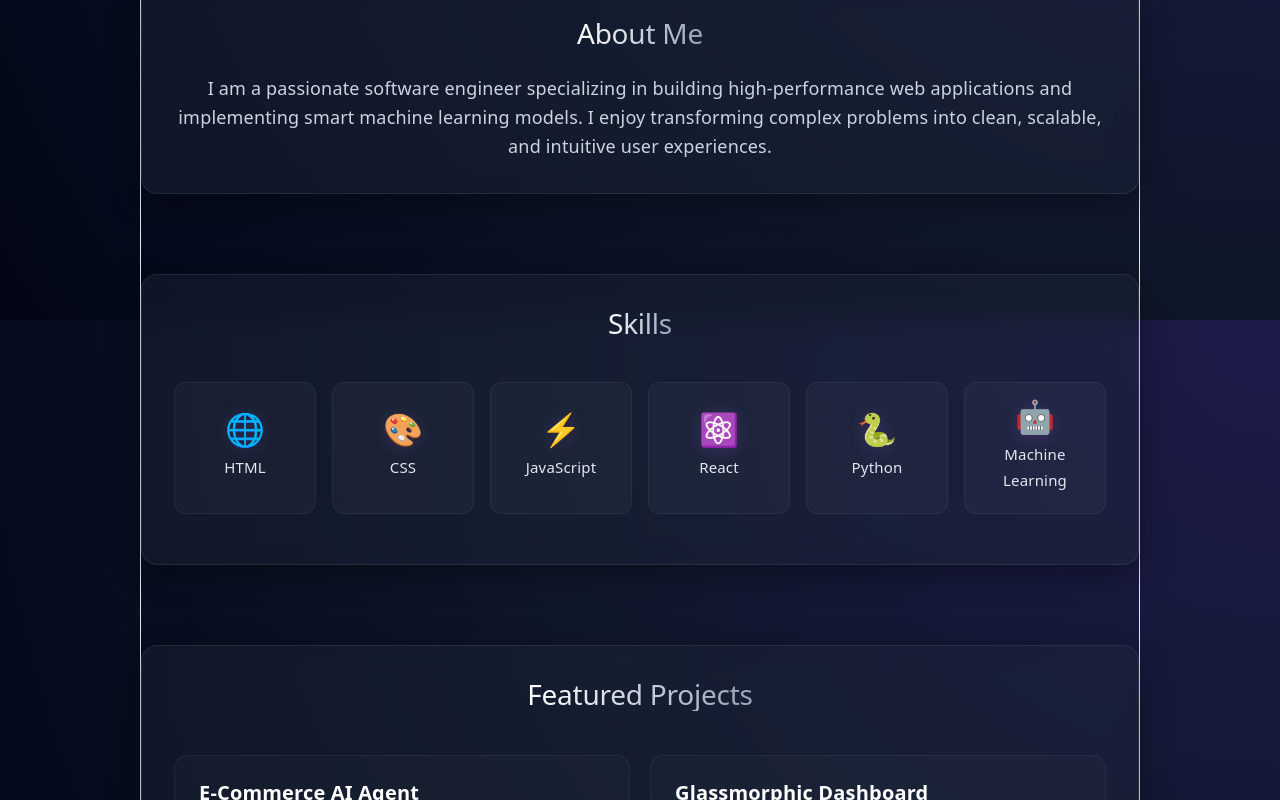
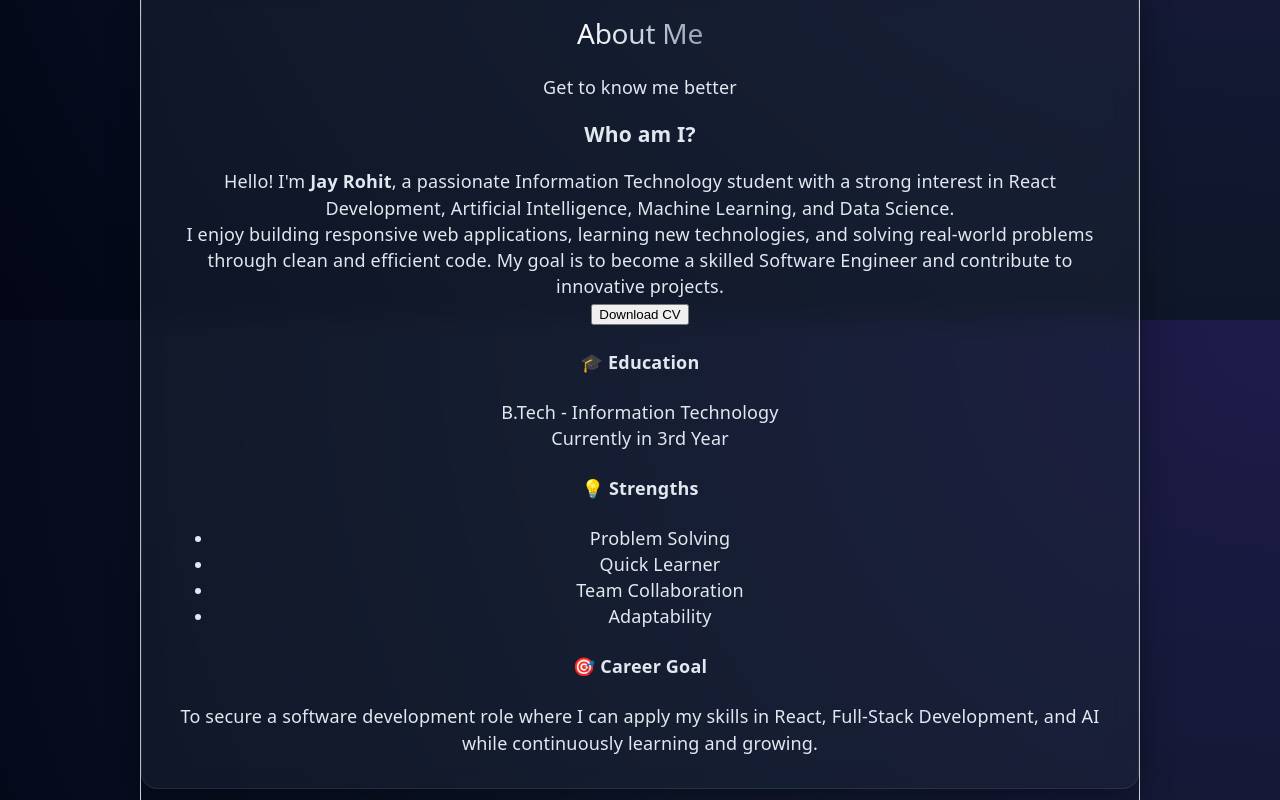
Before and after one commit to jayrohit0310/student-portfolio, a React (Vite) app: page / in a window 1280 px wide. Shown: the part 480-1280 px from the top of the page. Built offline with nearby package versions, Linux system fonts and the light colour scheme.

Commit message:
Revamp About component with new layout and content
Refactor About component to include personal details and sections.

```diff
--- a/src/components/About.jsx
+++ b/src/components/About.jsx
@@ -1,14 +1,69 @@
-import React from 'react';
-
 function About() {
   return (
-    <section id="about">
-      <h2>About Me</h2>
-      <p style={{ lineHeight: '1.6', color: '#cbd5e1' }}>
-        I am a passionate software engineer specializing in building high-performance web applications
-        and implementing smart machine learning models. I enjoy transforming complex problems into
-        clean, scalable, and intuitive user experiences.
-      </p>
+    <section id="about" className="about">
+
+      <div className="section-title">
+        <h2>About Me</h2>
+        <p>Get to know me better</p>
+      </div>
+
+      <div className="about-container">
+
+        <div className="about-left">
+
+          <h3>Who am I?</h3>
+
+          <p>
+            Hello! I'm <strong>Jay Rohit</strong>, a passionate
+            Information Technology student with a strong interest in
+            React Development, Artificial Intelligence, Machine
+            Learning, and Data Science.
+          </p>
+
+          <p>
+            I enjoy building responsive web applications, learning new
+            technologies, and solving real-world problems through clean
+            and efficient code. My goal is to become a skilled Software
+            Engineer and contribute to innovative projects.
+          </p>
+
+          <button className="primary-btn">
+            Download CV
+          </button>
+
+        </div>
+
+        <div className="about-right">
+
+          <div className="info-card">
+            <h4>🎓 Education</h4>
+            <p>B.Tech - Information Technology</p>
+            <p>Currently in 3rd Year</p>
+          </div>
+
+          <div className="info-card">
+            <h4>💡 Strengths</h4>
+            <ul>
+              <li>Problem Solving</li>
+              <li>Quick Learner</li>
+              <li>Team Collaboration</li>
+              <li>Adaptability</li>
+            </ul>
+          </div>
+
+          <div className="info-card">
+            <h4>🎯 Career Goal</h4>
+            <p>
+              To secure a software development role where I can apply
+              my skills in React, Full-Stack Development, and AI while
+              continuously learning and growing.
+            </p>
+          </div>
+
+        </div>
+
+      </div>
+
     </section>
   );
 }
```
